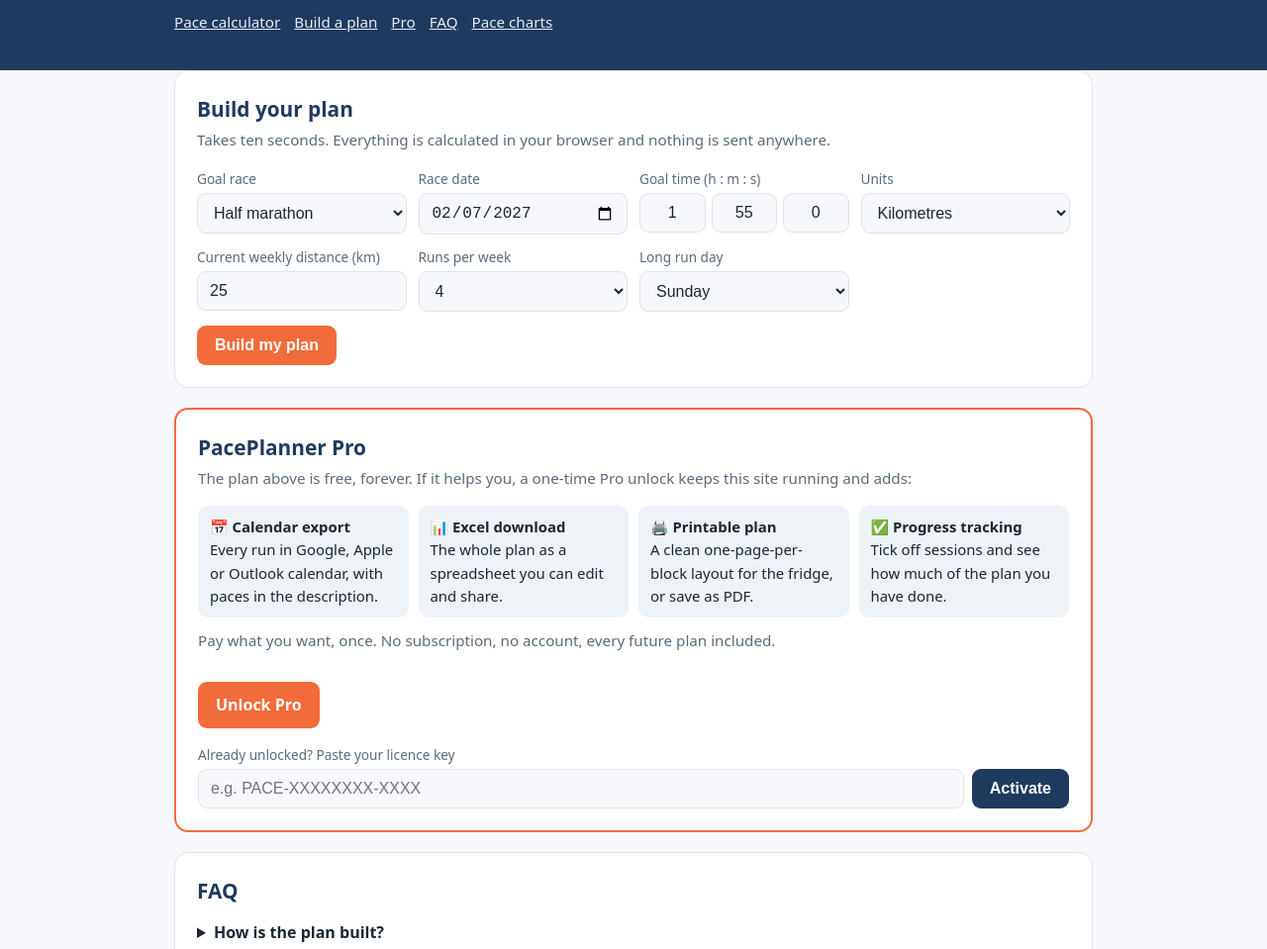
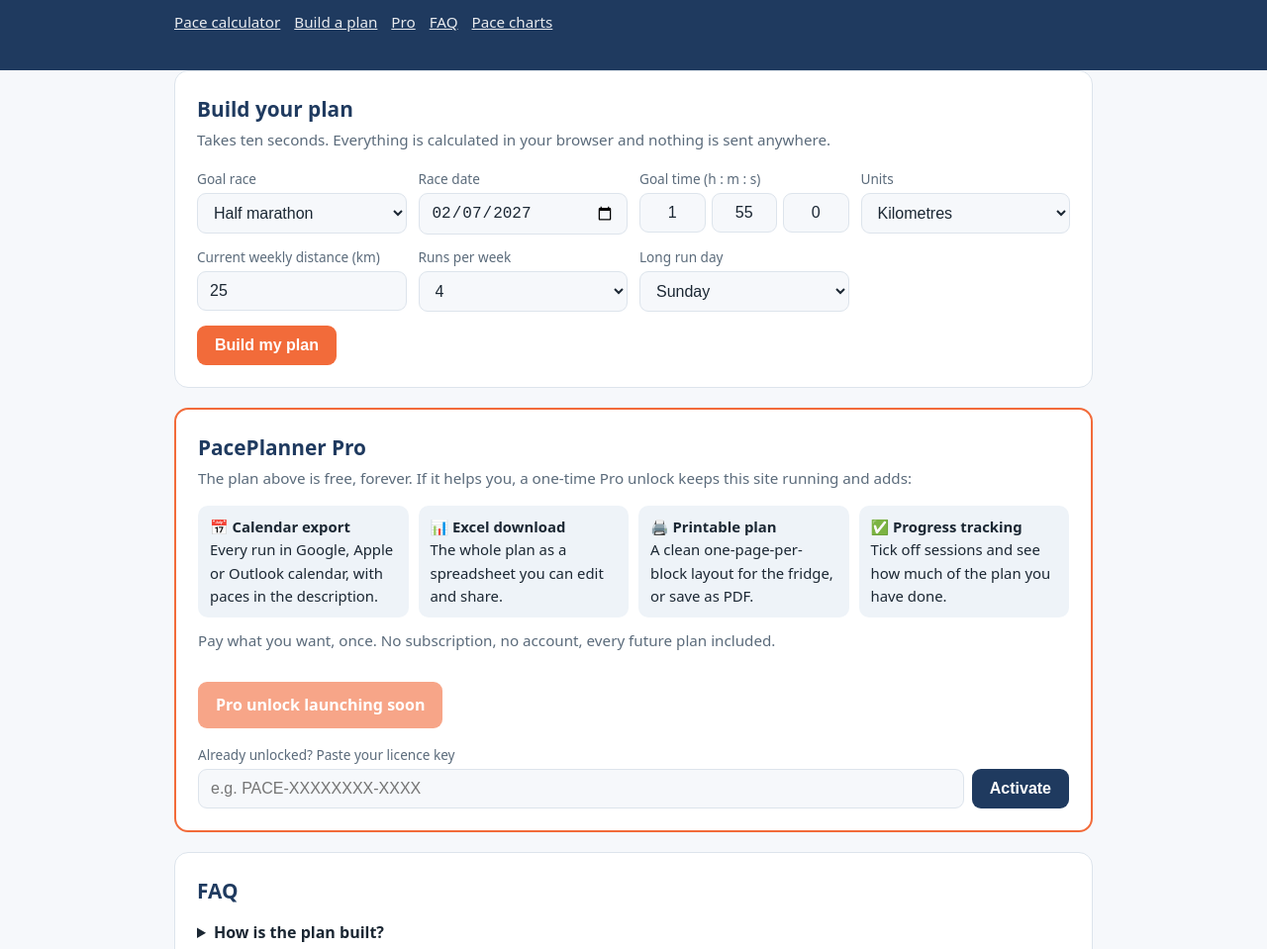
Before and after one commit to Dwalver/paceplanner, a plain HTML site: page plan/index.html in a window 1280 px wide. Shown: the part 141-1100 px from the top of the page at 99% size. Drawn offline with Linux system fonts and the light colour scheme.

Commit message:
Show 'launching soon' until Polar payments are live (#7)
Claude-Session: https://claude.ai/code/session_01TcV97YoCjFSkKWBC5L7wF5

Co-authored-by: Claude <noreply@anthropic.com>

```diff
--- a/plan/index.html
+++ b/plan/index.html
@@ -160,7 +160,8 @@ footer a{color:var(--muted)}
 // ---- Configuration (filled in once the Polar account exists) ----
 const CFG = {
   checkoutUrl: "https://buy.polar.sh/polar_cl_0LXsjlnS0M3zndJ2qWFGYxCahc70jeddCb0ZN0btcgl",          // Polar checkout link for the Pro unlock
-  polarOrgId: "9529c75f-b6d9-4ba4-b60e-3c5f86796307",           // Polar organization id (public)
+  polarOrgId: "9529c75f-b6d9-4ba4-b60e-3c5f86796307",
+  paymentsLive: false,      // set true once Polar approves the organization           // Polar organization id (public)
 };
 // -----------------------------------------------------------------
 const $ = id => document.getElementById(id);
@@ -423,7 +424,7 @@ $('k-go').addEventListener('click', async () => {
   $('k-go').disabled = false;
 });
 (async function initPro(){
-  if (CFG.checkoutUrl) $('buy').href = CFG.checkoutUrl; else { $('buy').textContent = "Pro unlock launching soon"; $('buy').removeAttribute('href'); $('buy').style.opacity=.6; }
+  if (CFG.checkoutUrl && CFG.paymentsLive) $('buy').href = CFG.checkoutUrl; else { $('buy').textContent = "Pro unlock launching soon"; $('buy').removeAttribute('href'); $('buy').style.opacity=.6; }
   const L = store.get(LIC_KEY);
   if (L && L.key){ setPro(true);
     if (Date.now() - (L.checked||0) > 14*DAY){ try { const ok = await validate(L.key); if (ok) store.set(LIC_KEY,{key:L.key,checked:Date.now()}); else { localStorage.removeItem(LIC_KEY); setPro(false); } } catch(e){} } }
```
